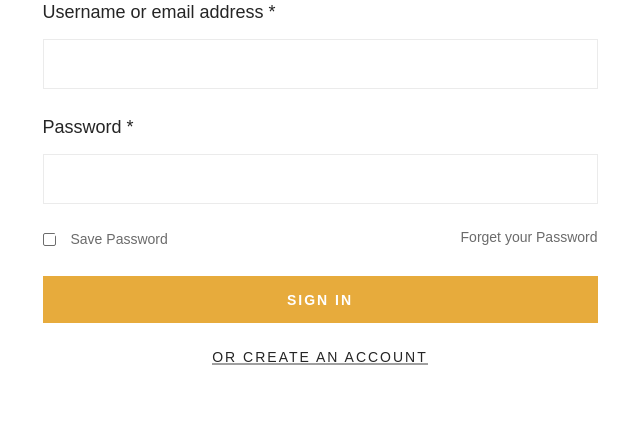
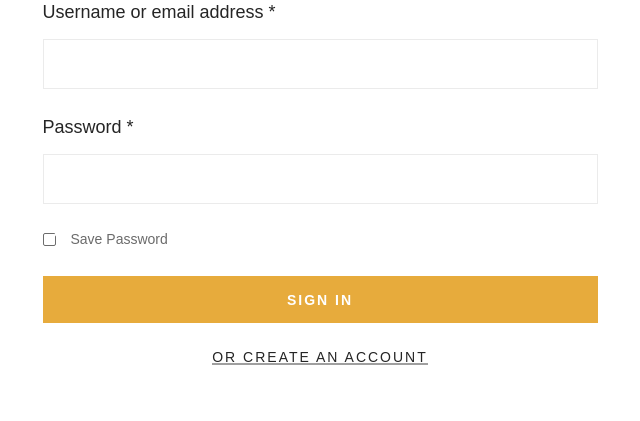
Before and after one commit to Popoola-Sinaayo/Essentials_Glam_Web_Application, a Django app: page / in a window 1280 px wide. Shown: the part 543-964 px from the top of the page, without its empty margins (320-960 px from the left). Run offline with Django 3.2, Linux system fonts and the light colour scheme; some libraries are stand-ins or nearby versions; some web fonts are replaced.

Commit message:
Removed the forgot password

```diff
--- a/Essential_Glams/templates/Essential_Glams/login.html
+++ b/Essential_Glams/templates/Essential_Glams/login.html
@@ -139,8 +139,8 @@
                                         <input type="checkbox" id="save-pass">
                                         <span class="checkmark"></span>
                                     </label>
-                                    <a href="{% url 'password_reset' %}" class="forget-pass">Forget your
-                                        Password</a>
+                                    <!--<a href="{% url 'password_reset' %}" class="forget-pass">Forget your
+                                        Password</a>-->
                                 </div>
                             </div>
                             <button type="submit" class="site-btn login-btn">Sign In</button>
```
